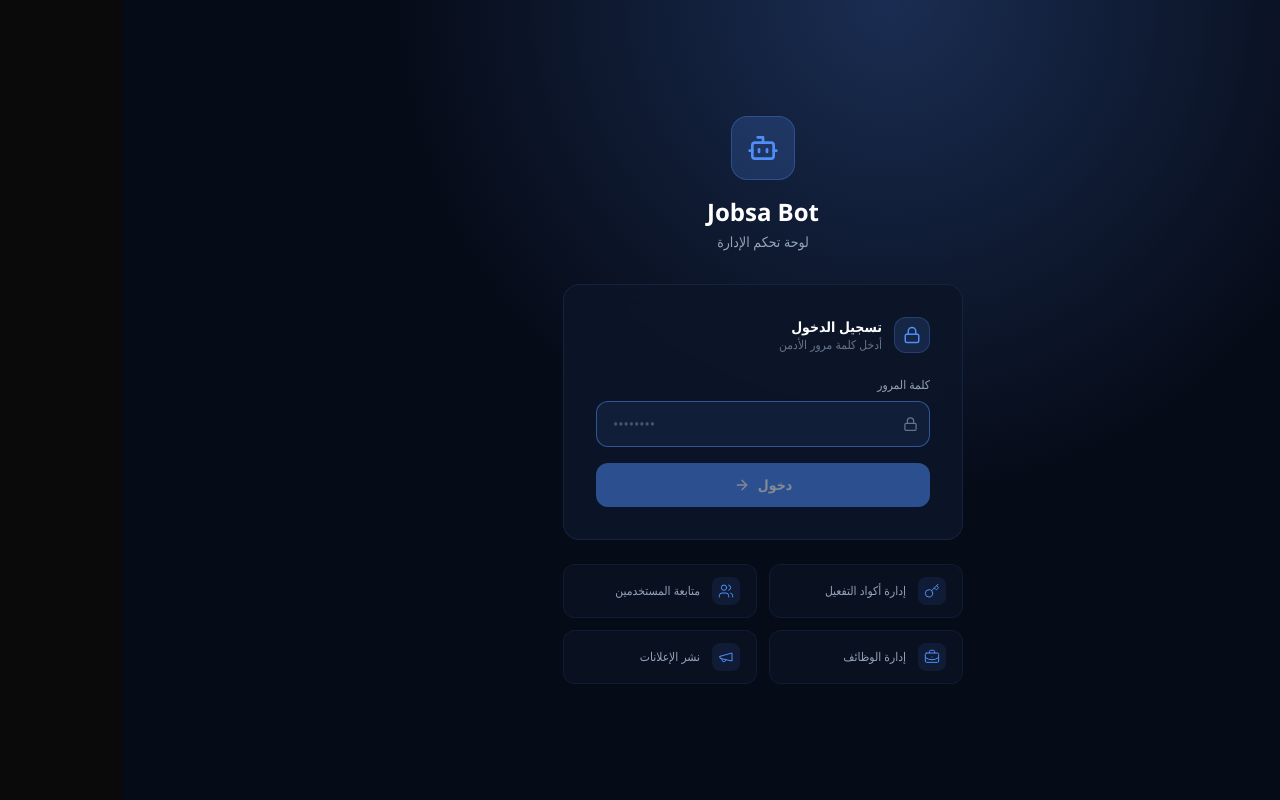
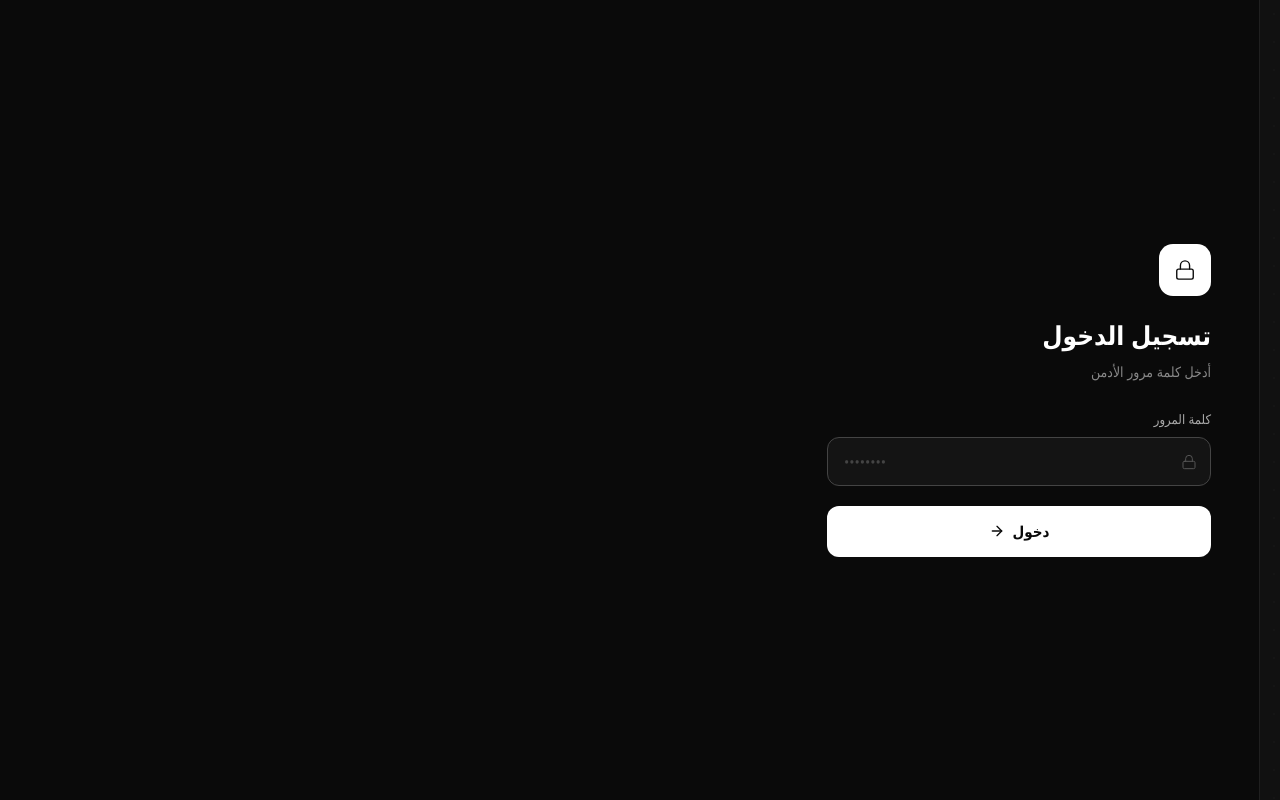
Before and after one commit to ahmedsupsa/bot-jobsa, a Next.js app in the folder admin_frontend/: page /login in a window 1280 px wide. Built offline with nearby package versions, Linux system fonts and the light colour scheme.

Commit message:
feat: unified dark design + email login for portal

```diff
--- a/admin_frontend/app/login/page.tsx
+++ b/admin_frontend/app/login/page.tsx
@@ -1,7 +1,7 @@
 "use client";
 import { useState } from "react";
 import { useRouter } from "next/navigation";
-import { Bot, Lock, ArrowRight, Loader2, Key, Users, BriefcaseBusiness, Megaphone } from "lucide-react";
+import { Lock, ArrowRight, Briefcase, Key, Users, BriefcaseBusiness, Megaphone, Loader2 } from "lucide-react";
 
 export default function AdminLogin() {
   const router = useRouter();
@@ -27,92 +27,124 @@ export default function AdminLogin() {
   }
 
   const features = [
-    { icon: <Key size={16} strokeWidth={1.5} />, label: "إدارة أكواد التفعيل" },
-    { icon: <Users size={16} strokeWidth={1.5} />, label: "متابعة المستخدمين" },
-    { icon: <BriefcaseBusiness size={16} strokeWidth={1.5} />, label: "إدارة الوظائف" },
-    { icon: <Megaphone size={16} strokeWidth={1.5} />, label: "نشر الإعلانات" },
+    { icon: <Key size={18} strokeWidth={1.5} />, text: "إدارة أكواد التفعيل" },
+    { icon: <Users size={18} strokeWidth={1.5} />, text: "متابعة المستخدمين" },
+    { icon: <BriefcaseBusiness size={18} strokeWidth={1.5} />, text: "إدارة الوظائف" },
+    { icon: <Megaphone size={18} strokeWidth={1.5} />, text: "نشر الإعلانات" },
   ];
 
   return (
-    <div
-      className="flex min-h-screen items-center justify-center"
-      dir="rtl"
-      style={{ background: "radial-gradient(900px at 60% 0%, #1a2d52 0%, #060b18 55%)" }}
-    >
-      <div className="w-full max-w-md px-6">
-        {/* Logo */}
-        <div className="mb-8 text-center">
-          <div className="inline-flex h-16 w-16 items-center justify-center rounded-2xl bg-accent/20 border border-accent/30 mb-4">
-            <Bot size={32} className="text-accent" />
-          </div>
-          <h1 className="text-2xl font-bold text-white">Jobsa Bot</h1>
-          <p className="text-slate-400 text-sm mt-1">لوحة تحكم الإدارة</p>
+    <div style={s.page}>
+      {/* Left panel */}
+      <div style={s.leftPanel}>
+        <div style={s.brand}>
+          <div style={s.brandLogo}><Briefcase size={28} strokeWidth={1.5} color="#0a0a0a" /></div>
+          <h1 style={s.brandName}>جبسا</h1>
         </div>
+        <p style={s.brandTagline}>لوحة تحكم الإدارة<br />أدِر المنصة بكل سهولة</p>
+        <div style={s.featureList}>
+          {features.map((f, i) => (
+            <div key={i} style={s.featureRow}>
+              <div style={s.featureIconWrap}>{f.icon}</div>
+              <span style={s.featureText}>{f.text}</span>
+            </div>
+          ))}
+        </div>
+        <div style={s.grid} />
+      </div>
 
-        {/* Card */}
-        <div
-          className="rounded-2xl border border-line/60 p-8"
-          style={{ background: "rgba(13,22,40,0.9)", backdropFilter: "blur(12px)" }}
-        >
-          <div className="flex items-center gap-3 mb-6">
-            <div className="flex h-9 w-9 items-center justify-center rounded-xl bg-accent/15 border border-accent/25">
-              <Lock size={18} className="text-accent" />
-            </div>
-            <div>
-              <p className="text-white font-semibold text-sm">تسجيل الدخول</p>
-              <p className="text-slate-500 text-xs">أدخل كلمة مرور الأدمن</p>
-            </div>
-          </div>
-
-          <form onSubmit={handleSubmit}>
-            <label className="block text-slate-400 text-xs font-medium mb-2">كلمة المرور</label>
-            <div className="relative mb-4">
-              <Lock size={15} className="absolute right-3 top-1/2 -translate-y-1/2 text-slate-500" />
+      {/* Right panel */}
+      <div style={s.rightPanel}>
+        <div style={s.formBox}>
+          <div style={s.formIcon}><Lock size={22} strokeWidth={1.5} color="#0a0a0a" /></div>
+          <h2 style={s.formTitle}>تسجيل الدخول</h2>
+          <p style={s.formSub}>أدخل كلمة مرور الأدمن</p>
+          <form onSubmit={handleSubmit} style={{ marginTop: 28 }}>
+            <label style={s.label}>كلمة المرور</label>
+            <div style={s.inputWrap}>
+              <Lock size={16} strokeWidth={1.5} color="#555" style={s.inputIcon} />
               <input
-                type="password"
-                className="w-full rounded-xl border border-line bg-panel2 text-white text-sm py-3 pr-10 pl-4 outline-none placeholder:text-slate-600 focus:border-accent/50 transition-colors"
-                placeholder="••••••••"
-                value={password}
-                onChange={e => setPassword(e.target.value)}
-                autoFocus
-                dir="ltr"
+                type="password" style={s.input} dir="ltr"
+                placeholder="••••••••" value={password}
+                onChange={e => setPassword(e.target.value)} autoFocus
               />
             </div>
-
-            {error && (
-              <div className="mb-4 rounded-xl border border-red-500/20 bg-red-500/10 px-4 py-3 text-red-400 text-sm">
-                {error}
-              </div>
-            )}
-
-            <button
-              type="submit"
-              disabled={loading || !password}
-              className="flex w-full items-center justify-center gap-2 rounded-xl bg-accent py-3 text-sm font-semibold text-white transition-all hover:bg-accent-dim disabled:opacity-50"
-            >
-              {loading
-                ? <><Loader2 size={16} className="animate-spin" /> جاري التحقق…</>
-                : <> دخول <ArrowRight size={16} /></>
-              }
+            {error && <div style={s.error}>{error}</div>}
+            <button style={s.btn} type="submit" disabled={loading || !password}>
+              {loading ? <Loader2 size={16} style={{ animation: "spin 1s linear infinite" }} /> : null}
+              {loading ? "جاري التحقق…" : "دخول"}
+              {!loading && <ArrowRight size={16} strokeWidth={2} />}
             </button>
           </form>
         </div>
-
-        {/* Features */}
-        <div className="mt-6 grid grid-cols-2 gap-3">
-          {features.map(({ icon, label }) => (
-            <div
-              key={label}
-              className="flex items-center gap-3 rounded-xl border border-line/40 bg-panel/50 px-4 py-3"
-            >
-              <div className="flex h-7 w-7 items-center justify-center rounded-lg bg-accent/10 text-accent shrink-0">
-                {icon}
-              </div>
-              <span className="text-slate-400 text-xs">{label}</span>
-            </div>
-          ))}
-        </div>
       </div>
+      <style>{`
+        @keyframes spin { from { transform: rotate(0deg); } to { transform: rotate(360deg); } }
+        input::placeholder { color: #444; }
+        input:focus { border-color: #444 !important; outline: none; }
+      `}</style>
     </div>
   );
 }
+
+const s: Record<string, React.CSSProperties> = {
+  page: { minHeight: "100vh", display: "flex", direction: "rtl", background: "#0a0a0a" },
+  leftPanel: {
+    flex: 1, background: "#111", borderLeft: "1px solid #1f1f1f",
+    padding: "60px 52px", display: "flex", flexDirection: "column",
+    justifyContent: "center", position: "relative", overflow: "hidden", minWidth: 300,
+  },
+  brand: { display: "flex", alignItems: "center", gap: 14, marginBottom: 24 },
+  brandLogo: {
+    width: 52, height: 52, borderRadius: 14, background: "#fff",
+    display: "flex", alignItems: "center", justifyContent: "center",
+  },
+  brandName: { color: "#fff", fontSize: 32, fontWeight: 800, margin: 0 },
+  brandTagline: { color: "#888", fontSize: 16, lineHeight: 1.7, margin: "0 0 40px" },
+  featureList: { display: "flex", flexDirection: "column", gap: 14 },
+  featureRow: {
+    display: "flex", alignItems: "center", gap: 14,
+    background: "#1a1a1a", border: "1px solid #2a2a2a", borderRadius: 12, padding: "14px 18px",
+  },
+  featureIconWrap: {
+    width: 36, height: 36, borderRadius: 10, background: "#222",
+    display: "flex", alignItems: "center", justifyContent: "center", color: "#fff", flexShrink: 0,
+  },
+  featureText: { color: "#ccc", fontSize: 14, fontWeight: 500 },
+  grid: {
+    position: "absolute", bottom: 0, left: 0, right: 0, top: 0,
+    backgroundImage: "radial-gradient(circle, #222 1px, transparent 1px)",
+    backgroundSize: "28px 28px", opacity: 0.25, zIndex: 0, pointerEvents: "none",
+  },
+  rightPanel: {
+    width: 480, display: "flex", alignItems: "center", justifyContent: "center",
+    padding: "40px 48px", background: "#0a0a0a", flexShrink: 0,
+  },
+  formBox: { width: "100%" },
+  formIcon: {
+    width: 52, height: 52, borderRadius: 14, background: "#fff",
+    display: "flex", alignItems: "center", justifyContent: "center", marginBottom: 20,
+  },
+  formTitle: { color: "#fff", fontSize: 26, fontWeight: 700, margin: "0 0 6px" },
+  formSub: { color: "#888", fontSize: 14, margin: 0 },
+  label: { display: "block", color: "#aaa", fontSize: 13, fontWeight: 500, marginBottom: 8 },
+  inputWrap: { position: "relative", display: "flex", alignItems: "center", marginBottom: 4 },
+  inputIcon: { position: "absolute", right: 14, color: "#444", display: "flex", alignItems: "center" } as any,
+  input: {
+    width: "100%", padding: "13px 42px 13px 16px",
+    background: "#141414", border: "1px solid #2a2a2a",
+    borderRadius: 12, color: "#fff", fontSize: 14, outline: "none",
+    boxSizing: "border-box", transition: "border-color 0.2s",
+  },
+  btn: {
+    width: "100%", padding: "14px", marginTop: 20,
+    background: "#fff", color: "#0a0a0a", border: "none", borderRadius: 12,
+    fontSize: 15, fontWeight: 700, cursor: "pointer",
+    display: "flex", alignItems: "center", justifyContent: "center", gap: 8,
+    transition: "opacity 0.2s",
+  },
+  error: {
+    background: "#1a0a0a", color: "#f87171", border: "1px solid #3f1515",
+    borderRadius: 10, padding: "10px 14px", fontSize: 13, margin: "10px 0",
+  },
+};
--- a/admin_frontend/app/portal/login/page.tsx
+++ b/admin_frontend/app/portal/login/page.tsx
@@ -4,20 +4,40 @@ import { useRouter } from "next/navigation";
 import { setToken } from "@/lib/portal-auth";
 import {
   KeyRound, ArrowRight, Briefcase, Bot, PenLine, BarChart3, Loader2,
-  User, Phone, MapPin, Calendar, ChevronLeft,
+  User, Phone, MapPin, Calendar, ChevronLeft, Mail,
 } from "lucide-react";
 
-type Step = "code" | "register";
+type Tab = "email" | "code";
+type Step = "tab" | "register";
 
 export default function PortalLogin() {
   const router = useRouter();
-  const [step, setStep] = useState<Step>("code");
+  const [tab, setTab] = useState<Tab>("email");
+  const [step, setStep] = useState<Step>("tab");
+  const [email, setEmail] = useState("");
   const [code, setCode] = useState("");
   const [codeId, setCodeId] = useState("");
   const [subDays, setSubDays] = useState(30);
   const [form, setForm] = useState({ full_name: "", phone: "", age: "", city: "" });
   const [loading, setLoading] = useState(false);
   const [error, setError] = useState("");
+
+  async function handleEmailSubmit(e: React.FormEvent) {
+    e.preventDefault();
+    setError(""); setLoading(true);
+    try {
+      const res = await fetch("/api/portal/login-email", {
+        method: "POST",
+        headers: { "Content-Type": "application/json" },
+        body: JSON.stringify({ email: email.trim() }),
+      });
+      const data = await res.json();
+      if (!res.ok) { setError(data.error || "خطأ"); return; }
+      setToken(data.token);
+      router.replace("/portal/dashboard");
+    } catch { setError("خطأ في الاتصال بالخادم"); }
+    finally { setLoading(false); }
+  }
 
   async function handleCodeSubmit(e: React.FormEvent) {
     e.preventDefault();
@@ -67,12 +87,10 @@ export default function PortalLogin() {
 
   return (
     <div style={s.page} className="portal-root">
-      {/* Left panel — branding */}
+      {/* Left panel */}
       <div style={s.leftPanel}>
         <div style={s.brand}>
-          <div style={s.brandLogo}>
-            <Briefcase size={28} strokeWidth={1.5} color="#0a0a0a" />
-          </div>
+          <div style={s.brandLogo}><Briefcase size={28} strokeWidth={1.5} color="#0a0a0a" /></div>
           <h1 style={s.brandName}>جبسا</h1>
         </div>
         <p style={s.brandTagline}>التقديم التلقائي على الوظائف<br />بالذكاء الاصطناعي</p>
@@ -84,46 +102,15 @@ export default function PortalLogin() {
             </div>
           ))}
         </div>
-        {/* Decorative grid */}
         <div style={s.grid} />
       </div>
 
-      {/* Right panel — form */}
+      {/* Right panel */}
       <div style={s.rightPanel}>
         <div style={s.formBox}>
-          {step === "code" ? (
+          {step === "register" ? (
             <>
-              <div style={s.formIcon}>
-                <KeyRound size={22} strokeWidth={1.5} color="#0a0a0a" />
-              </div>
-              <h2 style={s.formTitle}>مرحباً بك</h2>
-              <p style={s.formSub}>أدخل كود التفعيل للدخول إلى حسابك</p>
-              <form onSubmit={handleCodeSubmit} style={{ marginTop: 28 }}>
-                <label style={s.label}>كود التفعيل</label>
-                <div style={s.inputWrap}>
-                  <KeyRound size={16} strokeWidth={1.5} color="#555" style={s.inputIcon} />
-                  <input
-                    style={s.input}
-                    value={code}
-                    onChange={e => setCode(e.target.value)}
-                    placeholder="أدخل الكود هنا"
-                    autoFocus
-                    dir="ltr"
-                  />
-                </div>
-                {error && <div style={s.error}>{error}</div>}
-                <button style={s.btn} type="submit" disabled={loading || !code.trim()}>
-                  {loading ? <Loader2 size={16} strokeWidth={2} style={{ animation: "spin 1s linear infinite" }} /> : null}
-                  {loading ? "جاري التحقق…" : "دخول"}
-                  {!loading && <ArrowRight size={16} strokeWidth={2} />}
-                </button>
-              </form>
-            </>
-          ) : (
-            <>
-              <div style={s.formIcon}>
-                <User size={22} strokeWidth={1.5} color="#0a0a0a" />
-              </div>
+              <div style={s.formIcon}><User size={22} strokeWidth={1.5} color="#0a0a0a" /></div>
               <h2 style={s.formTitle}>أكمل التسجيل</h2>
               <p style={s.formSub}>اشتراك {subDays} يوم — أدخل بياناتك للبدء</p>
               <form onSubmit={handleRegister} style={{ marginTop: 24 }}>
@@ -133,9 +120,7 @@ export default function PortalLogin() {
                     <div style={s.inputWrap}>
                       <span style={s.inputIcon}>{icon}</span>
                       <input
-                        style={s.input}
-                        type={type || "text"}
-                        dir={dir as any}
+                        style={s.input} type={type || "text"} dir={dir as any}
                         placeholder={placeholder}
                         value={form[key as keyof typeof form]}
                         onChange={e => setForm({ ...form, [key]: e.target.value })}
@@ -144,20 +129,73 @@ export default function PortalLogin() {
                   </div>
                 ))}
                 {error && <div style={s.error}>{error}</div>}
-                <button
-                  style={s.btn}
-                  type="submit"
-                  disabled={loading || !form.full_name || !form.phone || !form.city}
-                >
+                <button style={s.btn} type="submit" disabled={loading || !form.full_name || !form.phone || !form.city}>
                   {loading ? <Loader2 size={16} style={{ animation: "spin 1s linear infinite" }} /> : null}
                   {loading ? "جاري الإنشاء…" : "إنشاء الحساب"}
                   {!loading && <ArrowRight size={16} strokeWidth={2} />}
                 </button>
-                <button style={s.btnBack} type="button" onClick={() => { setStep("code"); setError(""); }}>
-                  <ChevronLeft size={16} strokeWidth={2} />
-                  رجوع
+                <button style={s.btnBack} type="button" onClick={() => { setStep("tab"); setError(""); }}>
+                  <ChevronLeft size={16} strokeWidth={2} /> رجوع
                 </button>
               </form>
+            </>
+          ) : (
+            <>
+              <div style={s.formIcon}>
+                {tab === "email"
+                  ? <Mail size={22} strokeWidth={1.5} color="#0a0a0a" />
+                  : <KeyRound size={22} strokeWidth={1.5} color="#0a0a0a" />}
+              </div>
+              <h2 style={s.formTitle}>مرحباً بك</h2>
+              <p style={s.formSub}>سجّل دخولك للوصول إلى حسابك</p>
+
+              {/* Tabs */}
+              <div style={s.tabs}>
+                <button style={{ ...s.tab, ...(tab === "email" ? s.tabActive : {}) }} onClick={() => { setTab("email"); setError(""); }}>
+                  مسجّل من قبل
+                </button>
+                <button style={{ ...s.tab, ...(tab === "code" ? s.tabActive : {}) }} onClick={() => { setTab("code"); setError(""); }}>
+                  مشترك جديد
+                </button>
+              </div>
+
+              {tab === "email" ? (
+                <form onSubmit={handleEmailSubmit} style={{ marginTop: 20 }}>
+                  <label style={s.label}>البريد الإلكتروني</label>
+                  <div style={s.inputWrap}>
+                    <Mail size={16} strokeWidth={1.5} color="#555" style={s.inputIcon} />
+                    <input
+                      style={s.input} type="email" dir="ltr"
+                      value={email} onChange={e => setEmail(e.target.value)}
+                      placeholder="example@email.com" autoFocus
+                    />
+                  </div>
+                  {error && <div style={s.error}>{error}</div>}
+                  <button style={s.btn} type="submit" disabled={loading || !email.trim()}>
+                    {loading ? <Loader2 size={16} style={{ animation: "spin 1s linear infinite" }} /> : null}
+                    {loading ? "جاري التحقق…" : "دخول"}
+                    {!loading && <ArrowRight size={16} strokeWidth={2} />}
+                  </button>
+                </form>
+              ) : (
+                <form onSubmit={handleCodeSubmit} style={{ marginTop: 20 }}>
+                  <label style={s.label}>كود التفعيل</label>
+                  <div style={s.inputWrap}>
+                    <KeyRound size={16} strokeWidth={1.5} color="#555" style={s.inputIcon} />
+                    <input
+                      style={s.input} dir="ltr"
+                      value={code} onChange={e => setCode(e.target.value)}
+                      placeholder="أدخل كود التفعيل هنا" autoFocus
+                    />
+                  </div>
+                  {error && <div style={s.error}>{error}</div>}
+                  <button style={s.btn} type="submit" disabled={loading || !code.trim()}>
+                    {loading ? <Loader2 size={16} style={{ animation: "spin 1s linear infinite" }} /> : null}
+                    {loading ? "جاري التحقق…" : "دخول"}
+                    {!loading && <ArrowRight size={16} strokeWidth={2} />}
+                  </button>
+                </form>
+              )}
             </>
           )}
         </div>
@@ -172,15 +210,11 @@ export default function PortalLogin() {
 }
 
 const s: Record<string, React.CSSProperties> = {
-  page: {
-    minHeight: "100vh", display: "flex", direction: "rtl",
-    background: "#0a0a0a",
-  },
+  page: { minHeight: "100vh", display: "flex", direction: "rtl", background: "#0a0a0a" },
   leftPanel: {
     flex: 1, background: "#111", borderLeft: "1px solid #1f1f1f",
     padding: "60px 52px", display: "flex", flexDirection: "column",
-    justifyContent: "center", position: "relative", overflow: "hidden",
-    minWidth: 300,
+    justifyContent: "center", position: "relative", overflow: "hidden", minWidth: 300,
   },
   brand: { display: "flex", alignItems: "center", gap: 14, marginBottom: 24 },
   brandLogo: {
@@ -192,20 +226,17 @@ const s: Record<string, React.CSSProperties> = {
   featureList: { display: "flex", flexDirection: "column", gap: 14 },
   featureRow: {
     display: "flex", alignItems: "center", gap: 14,
-    background: "#1a1a1a", border: "1px solid #2a2a2a",
-    borderRadius: 12, padding: "14px 18px",
+    background: "#1a1a1a", border: "1px solid #2a2a2a", borderRadius: 12, padding: "14px 18px",
   },
   featureIconWrap: {
     width: 36, height: 36, borderRadius: 10, background: "#222",
-    display: "flex", alignItems: "center", justifyContent: "center",
-    color: "#fff", flexShrink: 0,
+    display: "flex", alignItems: "center", justifyContent: "center", color: "#fff", flexShrink: 0,
   },
   featureText: { color: "#ccc", fontSize: 14, fontWeight: 500 },
   grid: {
     position: "absolute", bottom: 0, left: 0, right: 0, top: 0,
     backgroundImage: "radial-gradient(circle, #222 1px, transparent 1px)",
-    backgroundSize: "28px 28px",
-    opacity: 0.25, zIndex: 0, pointerEvents: "none",
+    backgroundSize: "28px 28px", opacity: 0.25, zIndex: 0, pointerEvents: "none",
   },
   rightPanel: {
     width: 480, display: "flex", alignItems: "center", justifyContent: "center",
@@ -214,28 +245,32 @@ const s: Record<string, React.CSSProperties> = {
   formBox: { width: "100%" },
   formIcon: {
     width: 52, height: 52, borderRadius: 14, background: "#fff",
-    display: "flex", alignItems: "center", justifyContent: "center",
-    marginBottom: 20,
+    display: "flex", alignItems: "center", justifyContent: "center", marginBottom: 20,
   },
   formTitle: { color: "#fff", fontSize: 26, fontWeight: 700, margin: "0 0 6px" },
   formSub: { color: "#888", fontSize: 14, margin: 0 },
-  label: { display: "block", color: "#aaa", fontSize: 13, fontWeight: 500, marginBottom: 8 },
-  inputWrap: { position: "relative", display: "flex", alignItems: "center", marginBottom: 4 },
-  inputIcon: {
-    position: "absolute", right: 14, color: "#444",
-    display: "flex", alignItems: "center",
-  } as any,
+  tabs: {
+    display: "flex", gap: 8, marginTop: 24,
+    background: "#141414", border: "1px solid #2a2a2a", borderRadius: 12, padding: 4,
+  },
+  tab: {
+    flex: 1, padding: "10px 0", border: "none", borderRadius: 10,
+    background: "transparent", color: "#666", fontSize: 13, fontWeight: 600, cursor: "pointer",
+    transition: "all 0.2s",
+  },
+  tabActive: { background: "#fff", color: "#0a0a0a" },
+  label: { display: "block", color: "#aaa", fontSize: 13, fontWeight: 500, marginBottom: 8, marginTop: 16 },
+  inputWrap: { position: "relative", display: "flex", alignItems: "center" },
+  inputIcon: { position: "absolute", right: 14, color: "#444", display: "flex", alignItems: "center" } as any,
   input: {
     width: "100%", padding: "13px 42px 13px 16px",
     background: "#141414", border: "1px solid #2a2a2a",
-    borderRadius: 12, color: "#fff", fontSize: 14,
-    outline: "none", boxSizing: "border-box",
-    transition: "border-color 0.2s",
+    borderRadius: 12, color: "#fff", fontSize: 14, outline: "none",
+    boxSizing: "border-box", transition: "border-color 0.2s",
   },
   btn: {
     width: "100%", padding: "14px", marginTop: 20,
-    background: "#fff", color: "#0a0a0a",
-    border: "none", borderRadius: 12,
+    background: "#fff", color: "#0a0a0a", border: "none", borderRadius: 12,
     fontSize: 15, fontWeight: 700, cursor: "pointer",
     display: "flex", alignItems: "center", justifyContent: "center", gap: 8,
     transition: "opacity 0.2s",
@@ -247,8 +282,7 @@ const s: Record<string, React.CSSProperties> = {
     display: "flex", alignItems: "center", justifyContent: "center", gap: 6,
   },
   error: {
-    background: "#1a0a0a", color: "#f87171",
-    border: "1px solid #3f1515", borderRadius: 10,
-    padding: "10px 14px", fontSize: 13, margin: "10px 0",
+    background: "#1a0a0a", color: "#f87171", border: "1px solid #3f1515",
+    borderRadius: 10, padding: "10px 14px", fontSize: 13, margin: "10px 0",
   },
 };
```
Also changed, not shown: admin_frontend/app/api/portal/login-email/route.ts (added, +36 -0 lines).
